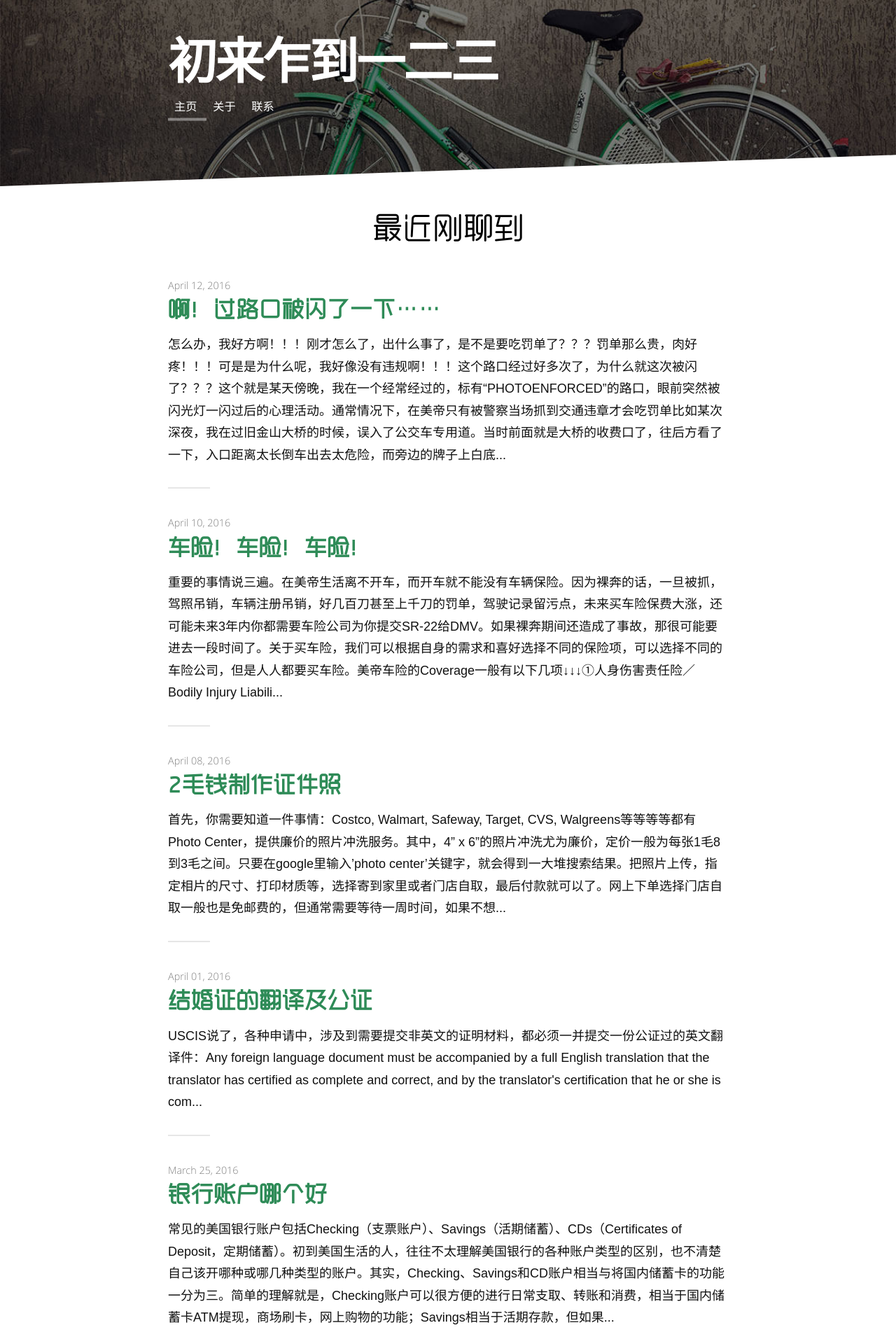
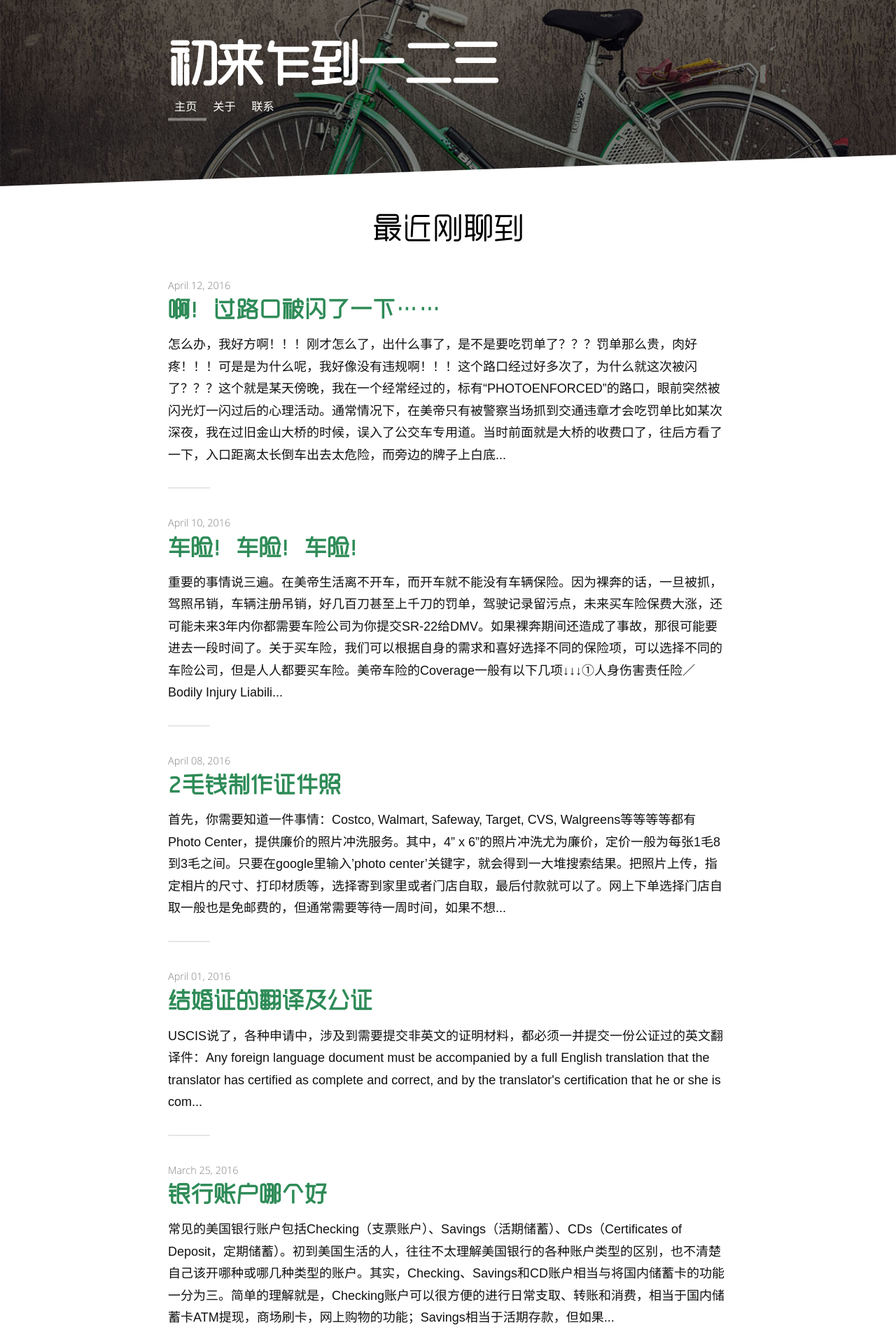
Before and after one commit to wolfwifee/wolfwifee.github.com, a Jekyll site: the page built from index.html, in a window 1280 px wide. Shown: the top 1920 px of the page at 70% size. Built offline with Jekyll 4.4.1, drawn with Linux system fonts in a browser that asks for light colours; nearby versions of some CDN libraries; some web fonts are replaced; the list of posts is cut into pages by our own code.

Commit message:
Update stylesheet.html

```diff
--- a/_includes/stylesheet.html
+++ b/_includes/stylesheet.html
@@ -664,7 +664,7 @@ dd {
 .header h1 a {
   color: white;
   text-decoration: none;
-  font-family: mfyueyuanheader;
+  font-family: mfyueyuantitle;
   font-size: 130%;
 }
 .post {
```
